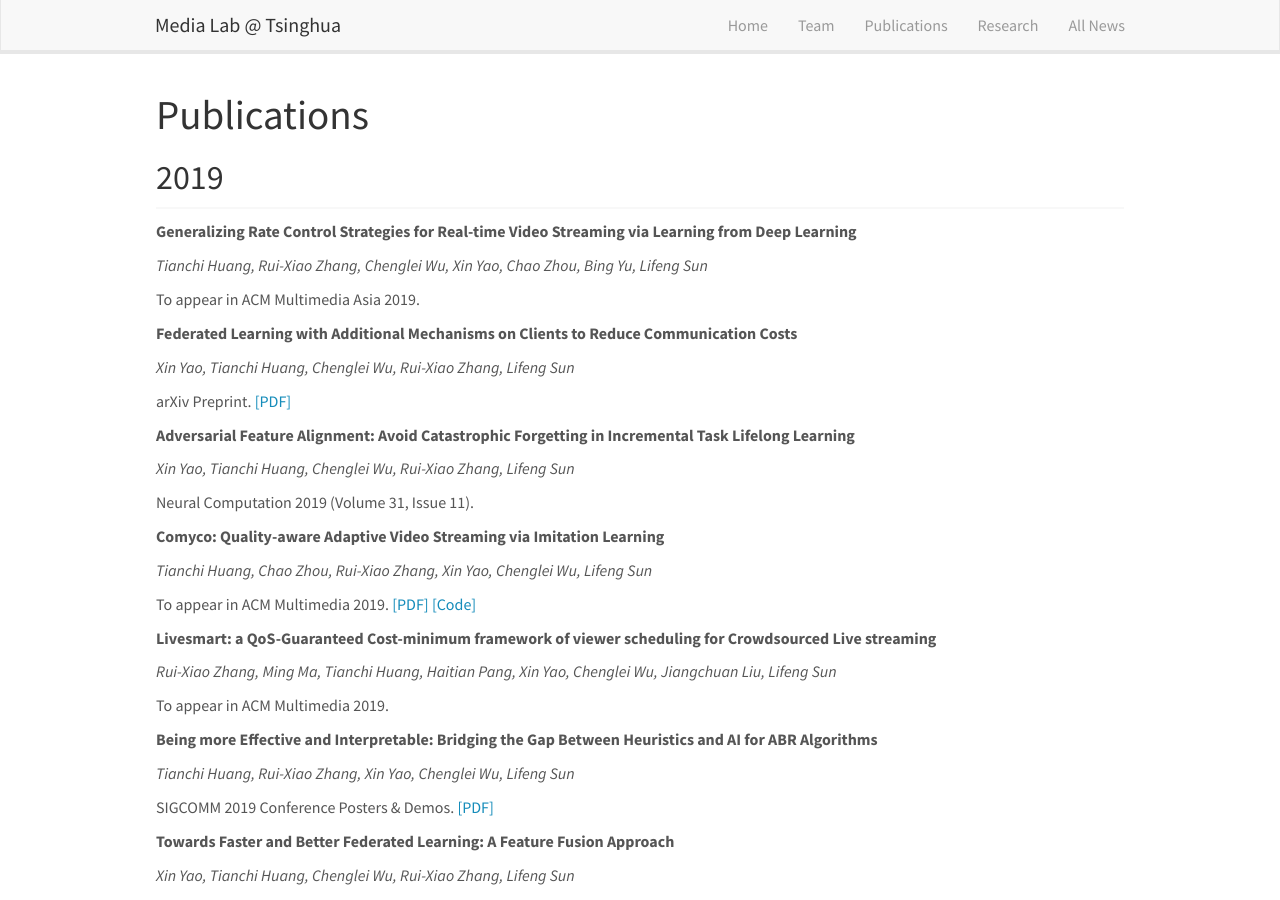
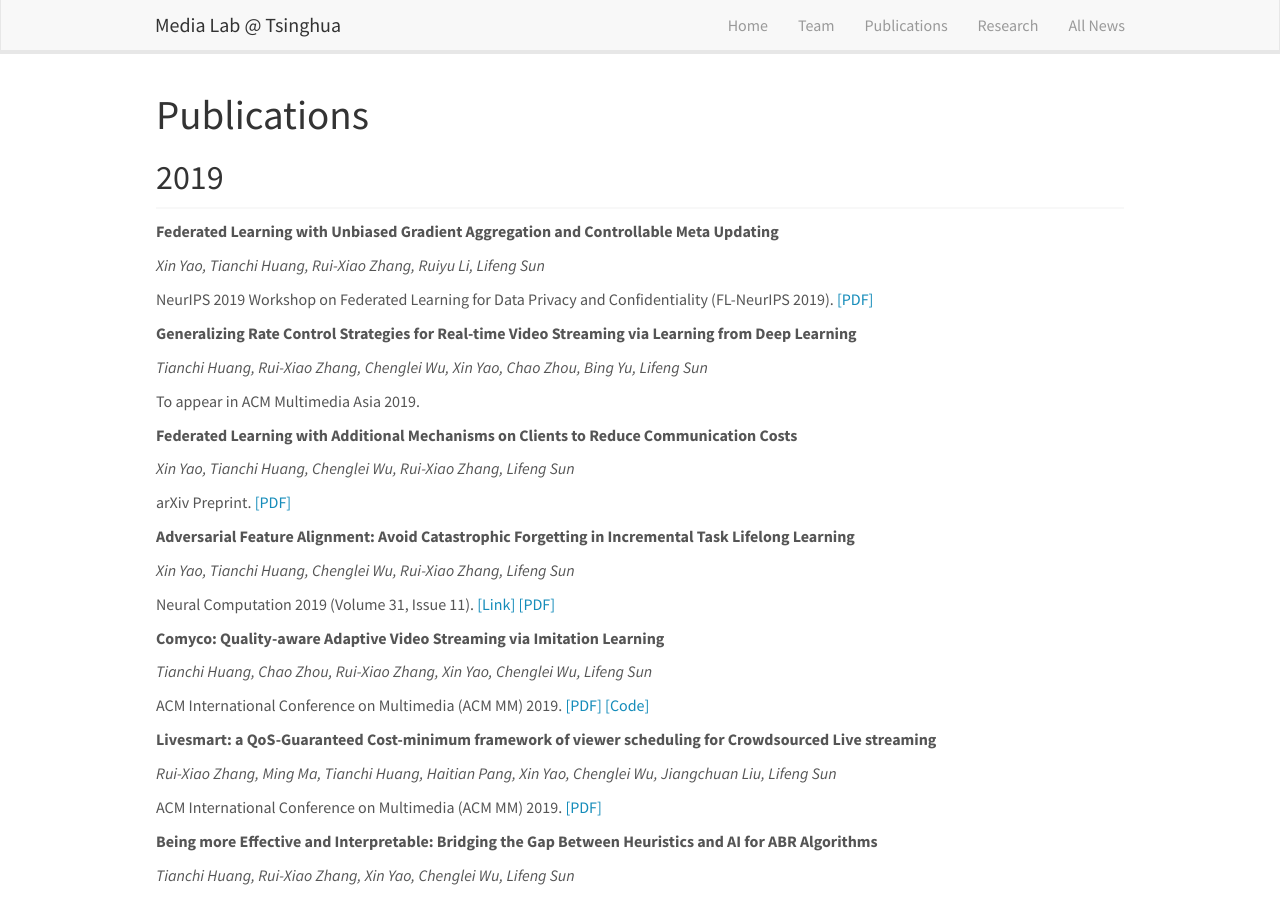
Before and after one commit to thu-media/homepage, a Jekyll site: the page built from _pages/publications.md, in a window 1280 px wide and 900 px high. Built offline with Jekyll 4.4.1, drawn with Linux system fonts in a browser that asks for light colours.

Commit message:
update publication

```diff
--- a/_data/publist.yml
+++ b/_data/publist.yml
@@ -1,5 +1,10 @@
 - Year: 2019
   Publications:
+    - title: "Federated Learning with Unbiased Gradient Aggregation and Controllable Meta Updating"
+      authors: Xin Yao, Tianchi Huang, Rui-Xiao Zhang, Ruiyu Li, Lifeng Sun
+      file: https://arxiv.org/pdf/1910.08234.pdf
+      conference: NeurIPS 2019 Workshop on Federated Learning for Data Privacy and Confidentiality (FL-NeurIPS 2019).
+
     - title: "Generalizing Rate Control Strategies for Real-time Video Streaming via Learning from Deep Learning"
       authors: Tianchi Huang, Rui-Xiao Zhang, Chenglei Wu, Xin Yao, Chao Zhou, Bing Yu, Lifeng Sun
       file:
@@ -12,19 +17,20 @@
 
     - title: "Adversarial Feature Alignment: Avoid Catastrophic Forgetting in Incremental Task Lifelong Learning"
       authors: Xin Yao, Tianchi Huang, Chenglei Wu, Rui-Xiao Zhang, Lifeng Sun
-      file:
+      link: https://www.mitpressjournals.org/doi/full/10.1162/neco_a_01232
+      file: https://arxiv.org/pdf/1910.10986.pdf
       conference: Neural Computation 2019 (Volume 31, Issue 11).
 
     - title: "Comyco: Quality-aware Adaptive Video Streaming via Imitation Learning"
       authors: Tianchi Huang, Chao Zhou, Rui-Xiao Zhang, Xin Yao, Chenglei Wu, Lifeng Sun
       file: https://arxiv.org/pdf/1908.02270.pdf
       code: https://github.com/thu-media/Comyco
-      conference: To appear in ACM Multimedia 2019.
+      conference: ACM International Conference on Multimedia (ACM MM) 2019.
 
     - title: "Livesmart: a QoS-Guaranteed Cost-minimum framework of viewer scheduling for Crowdsourced Live streaming"
       authors: Rui-Xiao Zhang, Ming Ma, Tianchi Huang, Haitian Pang, Xin Yao, Chenglei Wu, Jiangchuan Liu, Lifeng Sun
-      file:
-      conference: To appear in ACM Multimedia 2019.
+      file: /downloads/mm19-zhang-livesmart.pdf
+      conference: ACM International Conference on Multimedia (ACM MM) 2019.
 
     - title: "Being more Effective and Interpretable: Bridging the Gap Between Heuristics and AI for ABR Algorithms"
       authors: Tianchi Huang, Rui-Xiao Zhang, Xin Yao, Chenglei Wu, Lifeng Sun
--- a/_pages/publications.md
+++ b/_pages/publications.md
@@ -20,7 +20,7 @@ permalink: /publications
 
 *{{ pub.authors }}*
 
-{{ pub.conference }} {% if pub.file %}[[PDF]]({{ pub.file }}){% endif%} {% if pub.code %}[[Code]]({{ pub.code }}){% endif%}
+{{ pub.conference }} {% if pub.link %}[[Link]]({{ pub.link }}){% endif%} {% if pub.file %}[[PDF]]({{ pub.file }}){% endif%} {% if pub.code %}[[Code]]({{ pub.code }}){% endif%}
 
 {% endfor %}
 {% endfor %}
```
Also changed, not shown: 1 other file.
